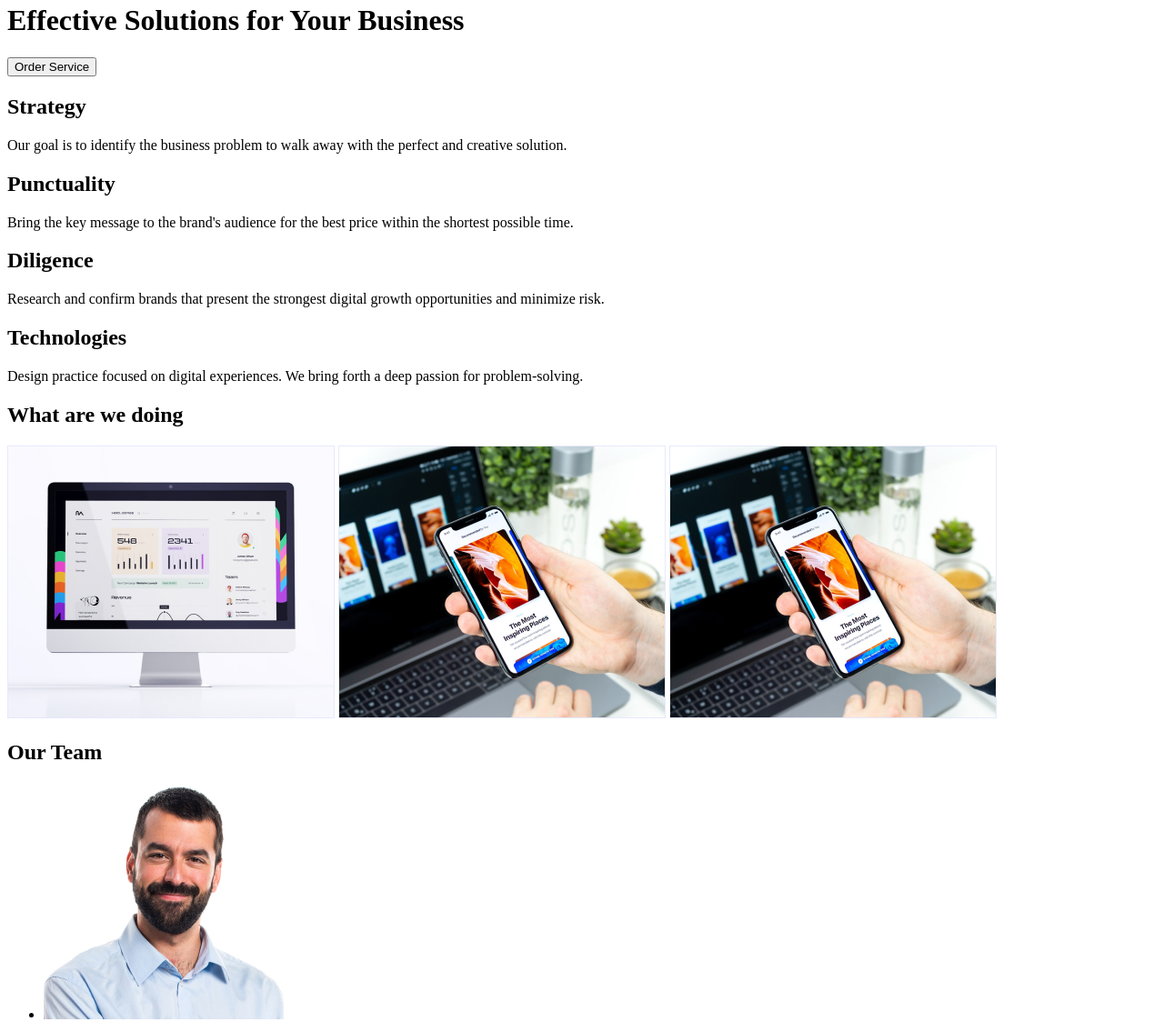
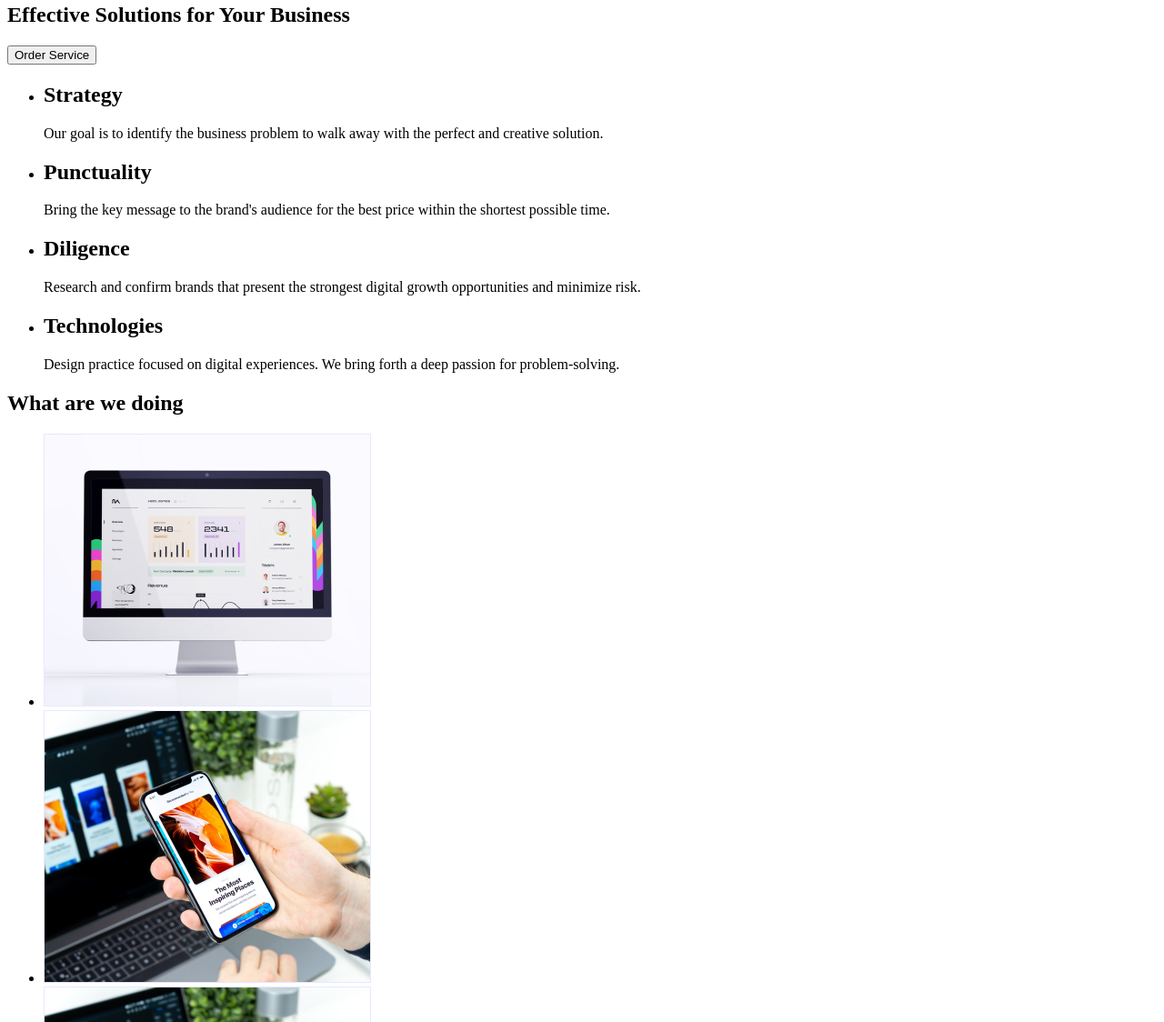
Before and after one commit to biancabaclava1/goit-markup-hw-01, a plain HTML site: page index.html in a window 1280 px wide. Shown: the part 165-1289 px from the top of the page at 91% size. Drawn offline with Linux system fonts and the light colour scheme.

Commit message:
Update index.html

```diff
--- a/index.html
+++ b/index.html
@@ -6,9 +6,10 @@
     <title>WebStudio</title>
 </head>
 <body>
-    <header>
-        <a href="./index.html">WebStudio</a>
+   <header>
+
         <nav>
+            <a href="./index.html">WebStudio</a>
             <ul>
                 <li><a href="Studio">Studio</a></li>
                 <li><a href="Portfolio">Portfolio</a></li>
@@ -17,43 +18,59 @@
         </nav>
         <!-- Contact information -->
         <address>
-            <div>
+
                 <ul>
                     <li><a href="mailto:info@devstudio.com">info@devstudio.com</a></li>
                     <li><a href="tel:+11(000)111-11-11">+11(000)111-11-11</a></li>
                 </ul>
-            </div>
+
         </address>
     </header>
     <main>
         <!-- Sections -->
-        <h1>Effective Solutions for Your Business</h1>
+        <section>
+            <h1>Effective Solutions for Your Business</h1>
         <button type="button">Order Service</button>
+    </section>
         <section>
-            <h2>Strategy</h2>
+            <ul>
+            <li><h2>Strategy</h2>
             <p>Our goal is to identify the business problem to walk away with the perfect and creative solution.</p>
-        </section>
-        <section>
-            <h2>Punctuality</h2>
+        </li>
+
+
+            <li><h2>Punctuality</h2>
             <p>Bring the key message to the brand's audience for the best price within the shortest possible time.</p>
-        </section>
-        <section>
-            <h2>Diligence</h2>
+        </li>
+
+
+           <li> <h2>Diligence</h2>
             <p>Research and confirm brands that present the strongest digital growth opportunities and minimize risk.</p>
-        </section>
-        <section>
-            <h2>Technologies</h2>
+        </li>
+
+
+           <li> <h2>Technologies</h2>
             <p>Design practice focused on digital experiences. We bring forth a deep passion for problem-solving.</p>
+        </li>
+        </ul>
         </section>
         <!-- Images -->
-        <div>
+        <section>
             <h2>What are we doing</h2>
+            <ul>
+           <li>
             <img src="images/laptop.jpg" height="300" width="360" alt="Laptop">
-            <img src="images/rectangle.jpg" height="300" width="360" alt="iPhone">
-            <img src="images/rectangle.jpg" height="300" width="360" alt="Phone">
-        </div>
+        </li>
+            <li>
+                <img src="images/rectangle.jpg" height="300" width="360" alt="iPhone">
+            </li>
+            <li>
+                <img src="images/rectangle.jpg" height="300" width="360" alt="Phone">
+            </li>
+        </ul>
+        </section>
         <!-- Team -->
-        <div>
+        <section>
             <h2>Our Team</h2>
             <ul>
                 <li>
@@ -77,7 +94,8 @@
                     <p>UI Designer</p>
                 </li>
             </ul>
-        </div>
+        </section>
+
     </main>
     <footer>
         <!-- Footer -->
```
